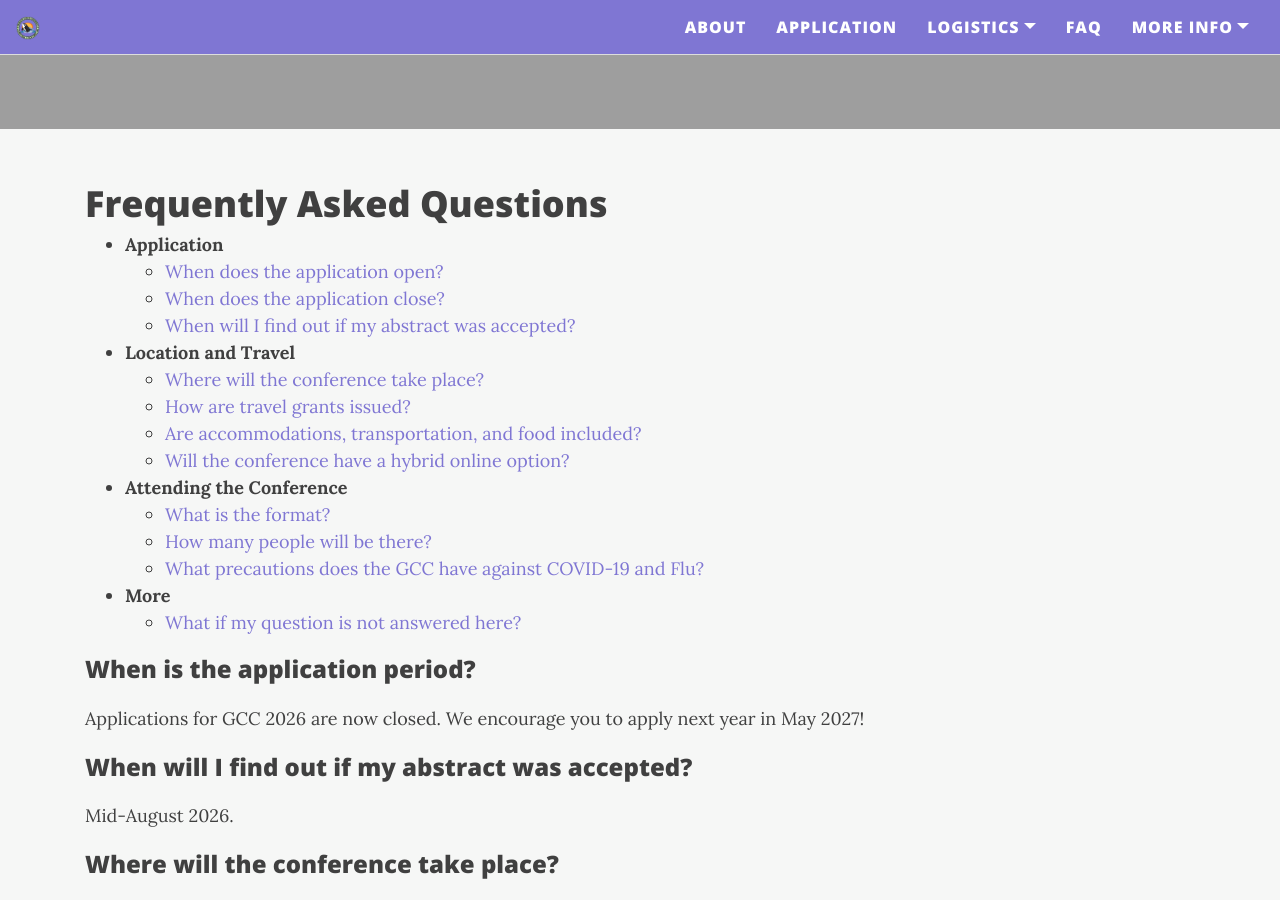
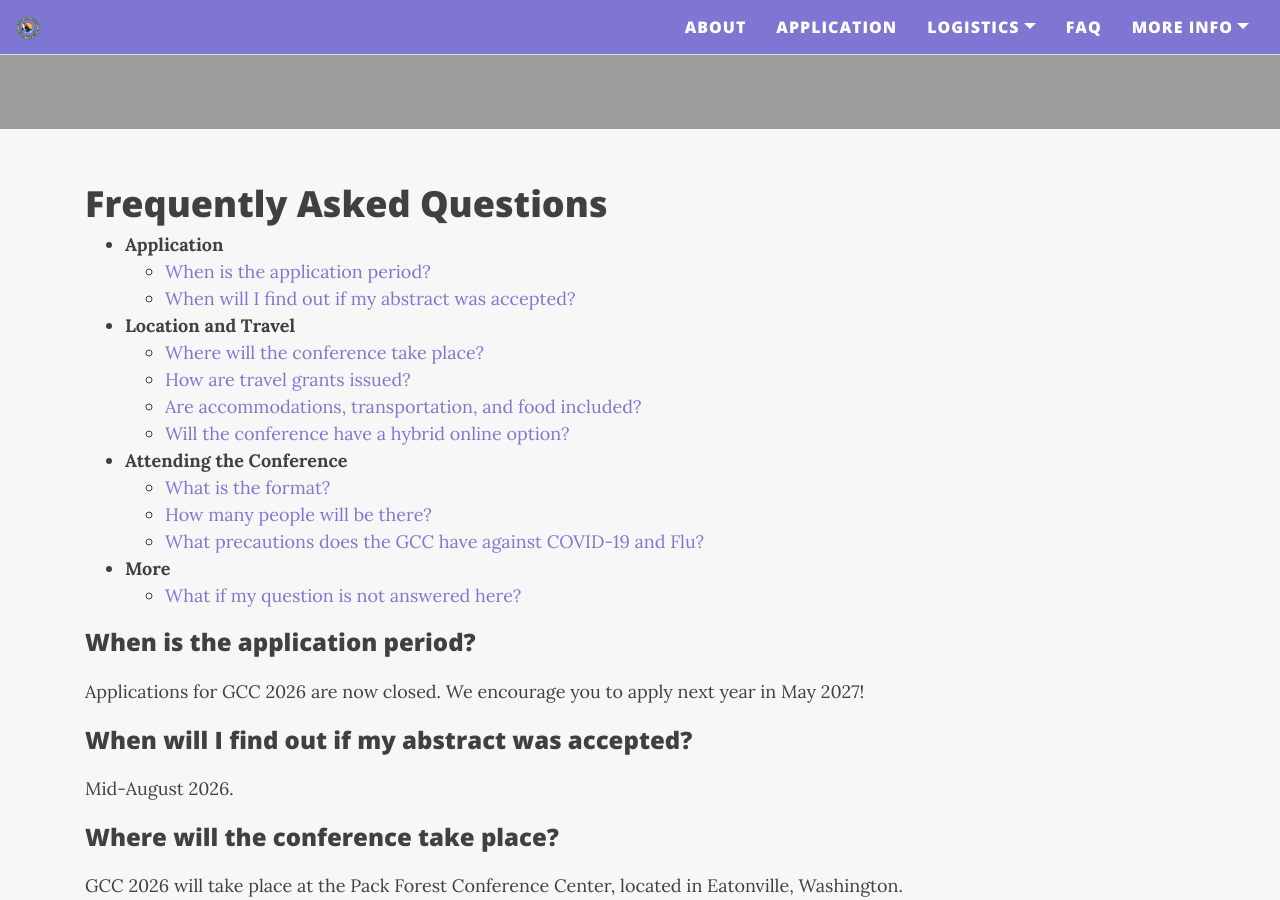
Before and after one commit to graduateclimateconference/graduateclimateconference.github.io, a Jekyll site: the page built from faq.md, in a window 1280 px wide and 900 px high, scrolled down 416 px. Built offline with Jekyll 4.4.1, drawn with Linux system fonts in a browser that asks for light colours; nearby versions of some CDN libraries.

Commit message:
Update faq.md

```diff
--- a/faq.md
+++ b/faq.md
@@ -8,8 +8,9 @@ cover-img: "/assets/img/packforest.jpeg"
 # Frequently Asked Questions
 
  - __Application__
-    - [When does the application open?](#when-does-the-application-open)
-    - [When does the application close?](#when-does-the-application-close)
+    <!-- - [When does the application open?](#when-does-the-application-open) -->
+    <!-- - [When does the application close?](#when-does-the-application-close) -->
+    - [When is the application period?](#when-is-the-application-period)
     - [When will I find out if my abstract was accepted?](#when-will-i-find-out-if-my-abstract-was-accepted)
 - __Location and Travel__
     - [Where will the conference take place?](#where-will-the-conference-take-place)
```
